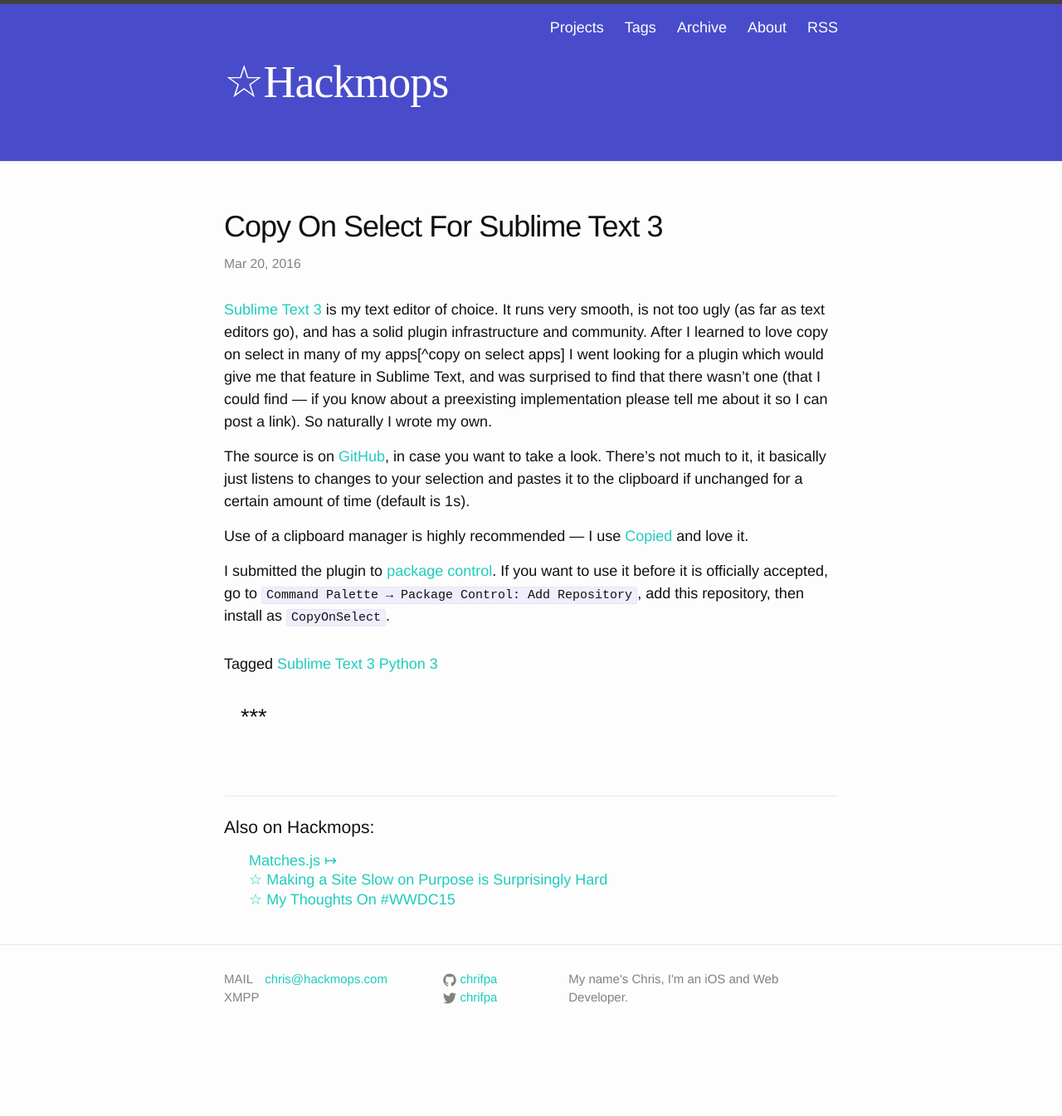
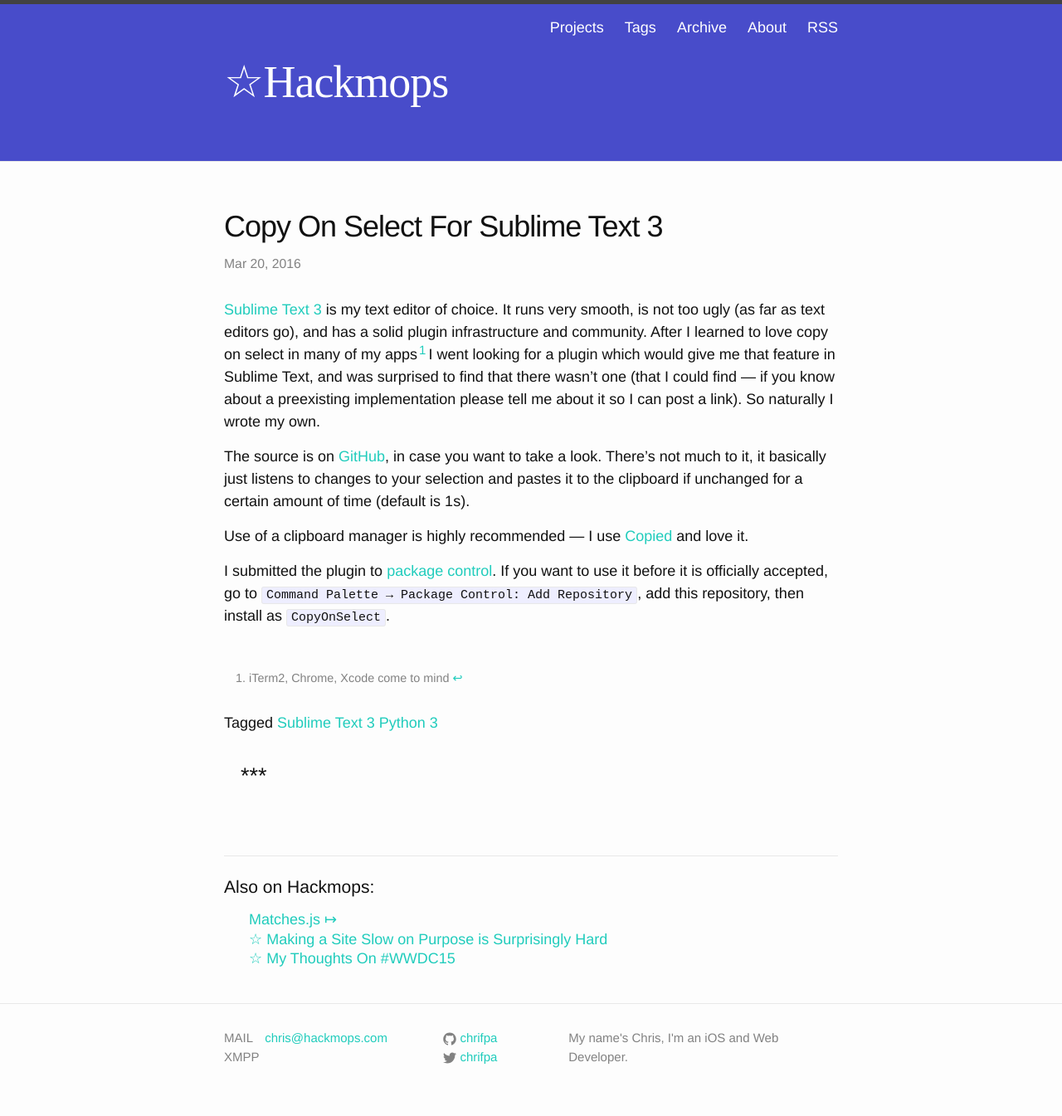
Before and after one commit to acdpnk/hackmopscom, a Jekyll site: the page built from _posts/2016-03-20-copy-on-select-for-sublime-text-3.markdown, in a window 1280 px wide. Shown: the whole page at 83% size. Built offline with Jekyll 4.4.1, drawn with Linux system fonts in a browser that asks for light colours; some web fonts are replaced; before the commit the page ends 1274 px from its top, so only the background shows below that.

Commit message:
fixed post

```diff
--- a/_posts/2016-03-20-copy-on-select-for-sublime-text-3.markdown
+++ b/_posts/2016-03-20-copy-on-select-for-sublime-text-3.markdown
@@ -6,7 +6,9 @@
 date: 2016-03-20 16:59
 ---
 
-[Sublime Text 3][] is my text editor of choice. It runs very smooth, is not too ugly (as far as text editors go), and has a solid plugin infrastructure and community. After I learned to love copy on select in many of my apps[^copy on select apps] I went looking for a plugin which would give me that feature in Sublime Text, and was surprised to find that there wasn't one (that I could find — if you know about a preexisting implementation please tell me about it so I can post a link). So naturally I wrote my own.
+[Sublime Text 3][] is my text editor of choice. It runs very smooth, is not too ugly (as far as text editors go), and has a solid plugin infrastructure and community. After I learned to love copy on select in many of my apps[^apps] I went looking for a plugin which would give me that feature in Sublime Text, and was surprised to find that there wasn't one (that I could find — if you know about a preexisting implementation please tell me about it so I can post a link). So naturally I wrote my own.
+
+<!-- break -->
 
 The source is on [GitHub][], in case you want to take a look. There's not much to it, it basically just listens to changes to your selection and pastes it to the clipboard if unchanged for a certain amount of time (default is 1s).
 
@@ -15,7 +17,7 @@
 I submitted the plugin to [package control][]. If you want to use it before it is officially accepted, go to `Command Palette → Package Control: Add Repository`, add this repository, then install as `CopyOnSelect`.
 
 
-[^copy on select apps]: iTerm2, Chrome, Xcode come to mind
+[^apps]: iTerm2, Chrome, Xcode come to mind
 
 [Sublime Text 3]: https://www.sublimetext.com/
 [GitHub]: https://github.com/chrifpa/CopyOnSelect
```
